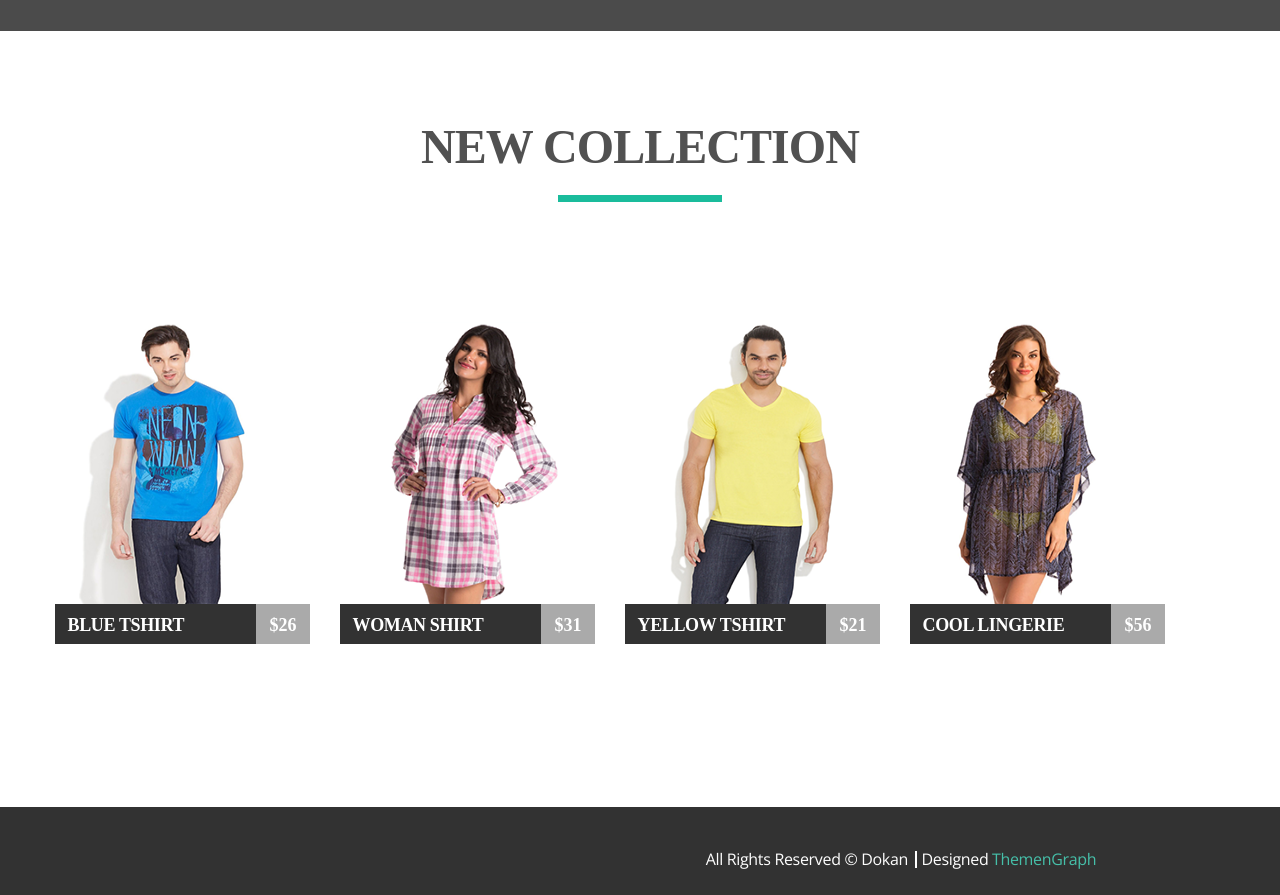
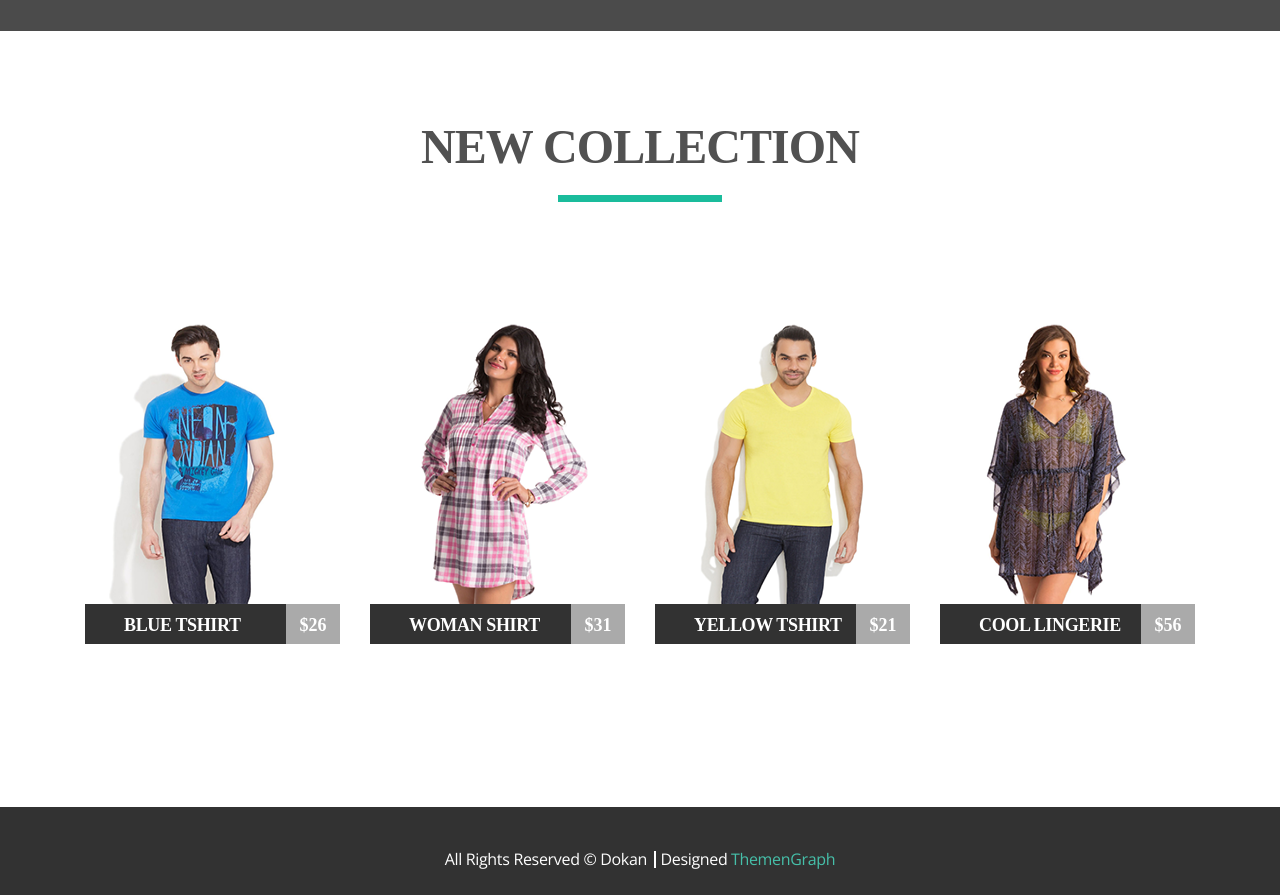
Before and after one commit to Biakova-Mariia/goit-fe-course, a plain HTML site: page html+css/module_5/index.html in a window 1280 px wide. Shown: the part 660-1555 px from the top of the page. Drawn offline with nearby package versions, Linux system fonts and the light colour scheme; grey boxes are pictures that could not be loaded.

Commit message:
my repository

```diff
--- a/html+css/module_5/css/app.css
+++ b/html+css/module_5/css/app.css
@@ -253,10 +253,10 @@ img {
 }
 
 .products {
-    width: 1170px;
+    width: 1110px;
     height: 676px;
     margin: 0 auto;
-
+    text-align: center;
 }
 
 
@@ -510,24 +510,21 @@ img {
 
 .footer {
     height: 88px;
-    margin: 0;
+    margin: 0 auto;
     padding: 0;
     font-size: 0;
     background-color:  #323232;
-    position: relative;
+    padding-top: 38px;
+    text-align: center;
 }
 
 .over_text {
-    margin: 0;
+    margin: 0 auto;
     padding: 0;
     height: 28px;
-    width: 500px;
     text-align: center;
     list-style: none;
-    position: absolute;
-    top: 38px;
-    bottom: 33px;
-    left: 651px;
+
 }
 
 .footer_p {
--- a/html+css/module_5/index.html
+++ b/html+css/module_5/index.html
@@ -117,7 +117,7 @@
         </section>
     </main>
     <footer class="footer">
-       <div class="over_text">
+       <div class="over_text container">
          <p class="footer_p">All Rights Reserved © Dokan</p>
          <p class="footer_p border_p">Designed</p>
          <p class="footer_p green_text">ThemenGraph</p>
```
